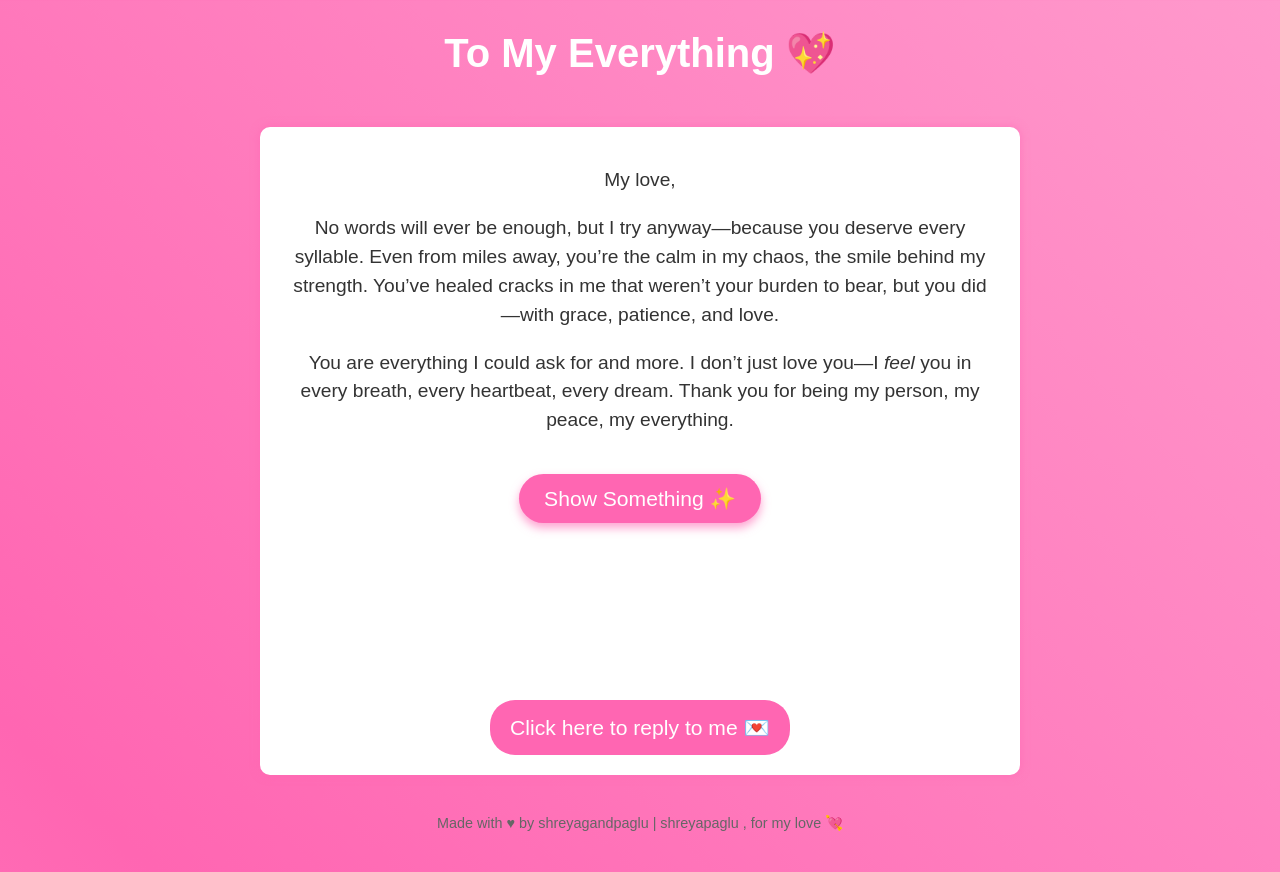
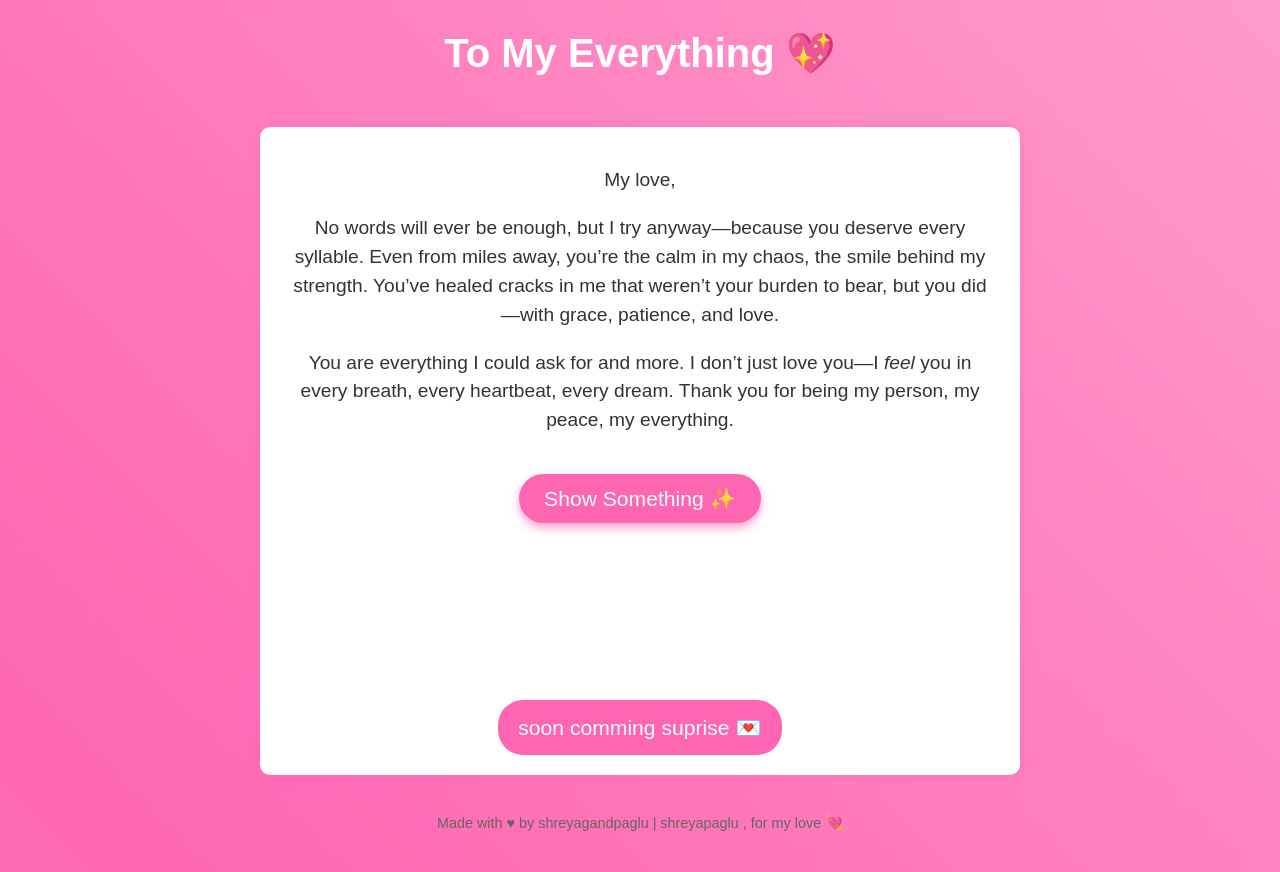
Before and after one commit to Arnavpur/Ls, a plain HTML site: page index.html in a window 1280 px wide. Drawn offline with Linux system fonts and the light colour scheme.

Commit message:
Update index.html

```diff
--- a/index.html
+++ b/index.html
@@ -190,10 +190,10 @@
       Thank you for existing and bring in my life, my love. Never stop being you. 💖
     </div>
 
-    <a href="https://wa.me/50253010225?text=Hola%20mi%20amor%2C%20aqu%C3%AD%20te%20respondo%20a%20tu%20sorpresa.%20Te%20amo%20%F0%9F%92%96"
+    <a href=""
        target="_blank"
        class="respuesta-btn">
-       Click here to reply to me 💌
+       soon comming suprise  💌
     </a>
   </main>
 
```
